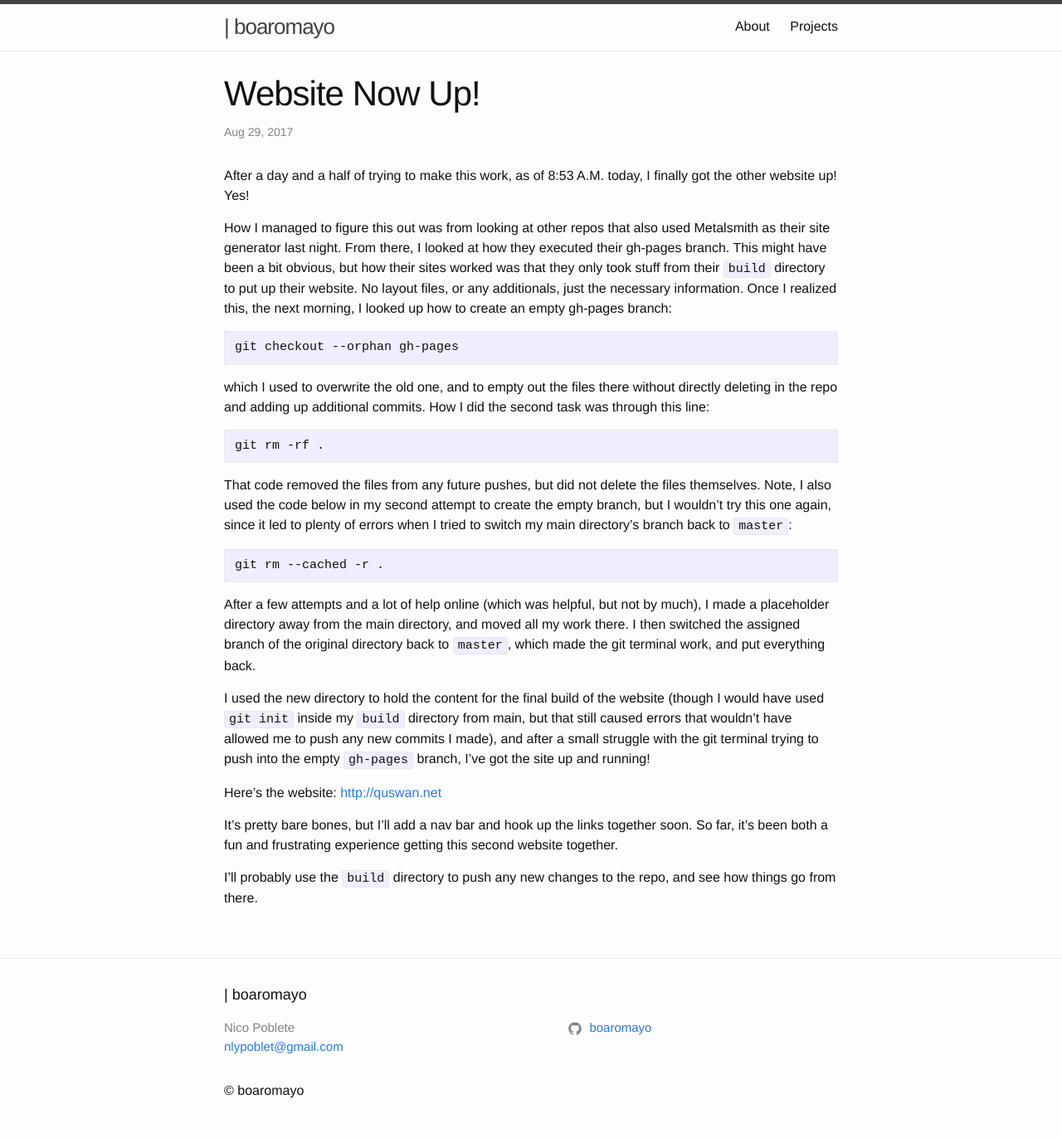
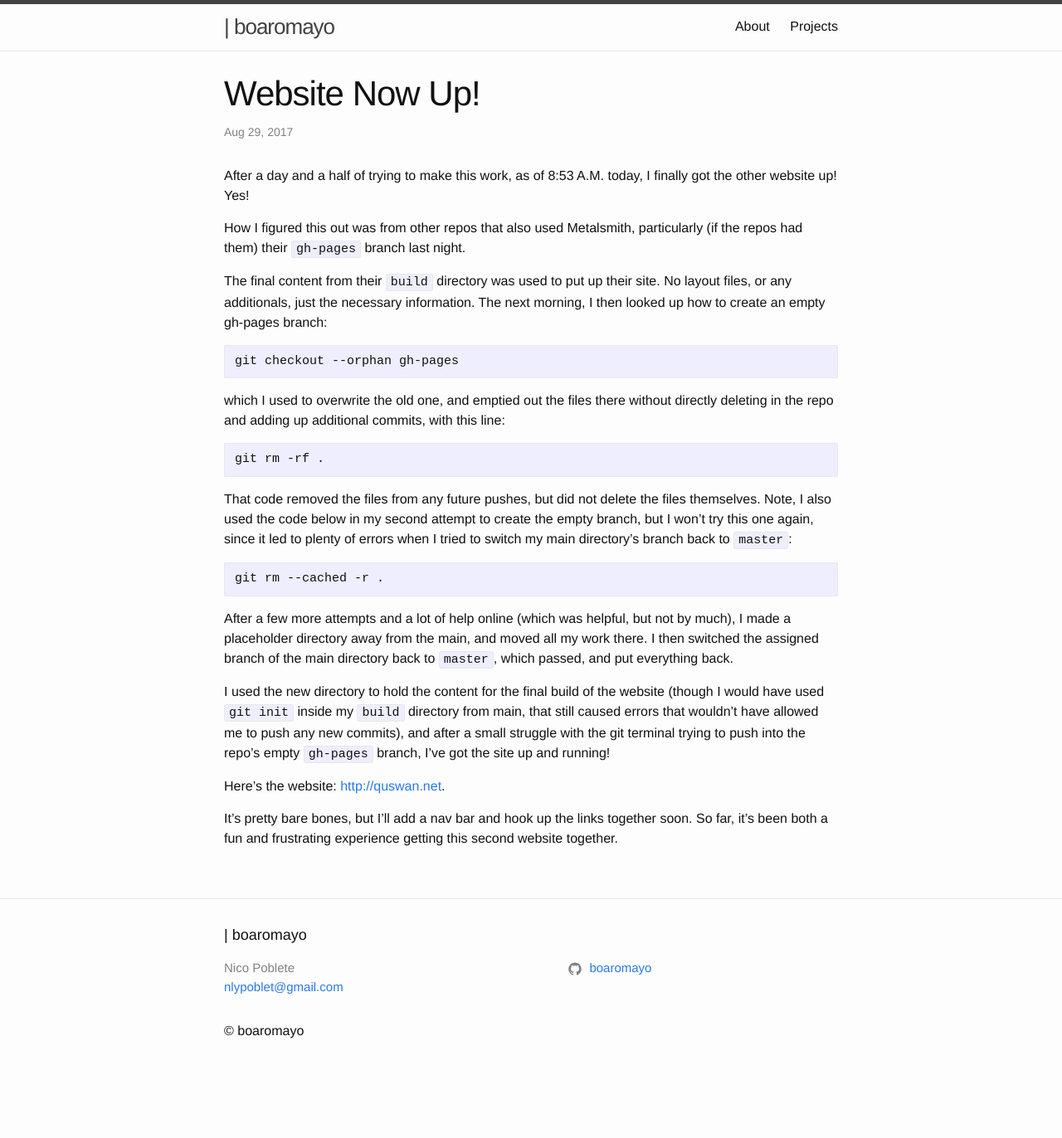
Before and after one commit to boaromayo/boaromayo.net-portfolio, a Jekyll site: the page built from _posts/2017-08-29-website-now-up.md, in a window 1280 px wide. Shown: the whole page at 83% size. Built offline with Jekyll 4.4.1, drawn with Linux system fonts in a browser that asks for light colours; after the commit the page ends 1300 px from its top, so only the background shows below that.

Commit message:
Final edits to new post

````diff
--- a/_posts/2017-08-29-website-now-up.md
+++ b/_posts/2017-08-29-website-now-up.md
@@ -7,30 +7,30 @@
 
 After a day and a half of trying to make this work, as of 8:53 A.M. today, I finally got the other website up! Yes!
 
-How I managed to figure this out was from looking at other repos that also used Metalsmith as their site generator last night. From there, I looked at how they executed their gh-pages branch. This might have been a bit obvious, but how their sites worked was that they only took stuff from their ```build``` directory to put up their website. No layout files, or any additionals, just the necessary information. Once I realized this, the next morning, I looked up how to create an empty gh-pages branch:
+How I figured this out was from other repos that also used Metalsmith, particularly (if the repos had them) their ```gh-pages``` branch last night.
+
+The final content from their ```build``` directory was used to put up their site. No layout files, or any additionals, just the necessary information. The next morning, I then looked up how to create an empty gh-pages branch:
 
 ```
 git checkout --orphan gh-pages
 ```
 
-which I used to overwrite the old one, and to empty out the files there without directly deleting in the repo and adding up additional commits. How I did the second task was through this line:
+which I used to overwrite the old one, and emptied out the files there without directly deleting in the repo and adding up additional commits, with this line:
 
 ```
 git rm -rf .
 ```
 
-That code removed the files from any future pushes, but did not delete the files themselves. Note, I also used the code below in my second attempt to create the empty branch, but I wouldn't try this one again, since it led to plenty of errors when I tried to switch my main directory's branch back to ```master```:
+That code removed the files from any future pushes, but did not delete the files themselves. Note, I also used the code below in my second attempt to create the empty branch, but I won't try this one again, since it led to plenty of errors when I tried to switch my main directory's branch back to ```master```:
 
 ```
 git rm --cached -r .
 ```
 
-After a few attempts and a lot of help online (which was helpful, but not by much), I made a placeholder directory away from the main directory, and moved all my work there. I then switched the assigned branch of the original directory back to ```master```, which made the git terminal work, and put everything back.
+After a few more attempts and a lot of help online (which was helpful, but not by much), I made a placeholder directory away from the main, and moved all my work there. I then switched the assigned branch of the main directory back to ```master```, which passed, and put everything back.
 
-I used the new directory to hold the content for the final build of the website (though I would have used ```git init``` inside my ```build``` directory from main, but that still caused errors that wouldn't have allowed me to push any new commits I made), and after a small struggle with the git terminal trying to push into the empty ```gh-pages``` branch, I've got the site up and running!
+I used the new directory to hold the content for the final build of the website (though I would have used ```git init``` inside my ```build``` directory from main, that still caused errors that wouldn't have allowed me to push any new commits), and after a small struggle with the git terminal trying to push into the repo's empty ```gh-pages``` branch, I've got the site up and running!
 
-Here's the website: [http://quswan.net](http://quswan.net)
+Here's the website: [http://quswan.net](http://quswan.net).
 
 It's pretty bare bones, but I'll add a nav bar and hook up the links together soon. So far, it's been both a fun and frustrating experience getting this second website together.
-
-I'll probably use the ```build``` directory to push any new changes to the repo, and see how things go from there.
````
